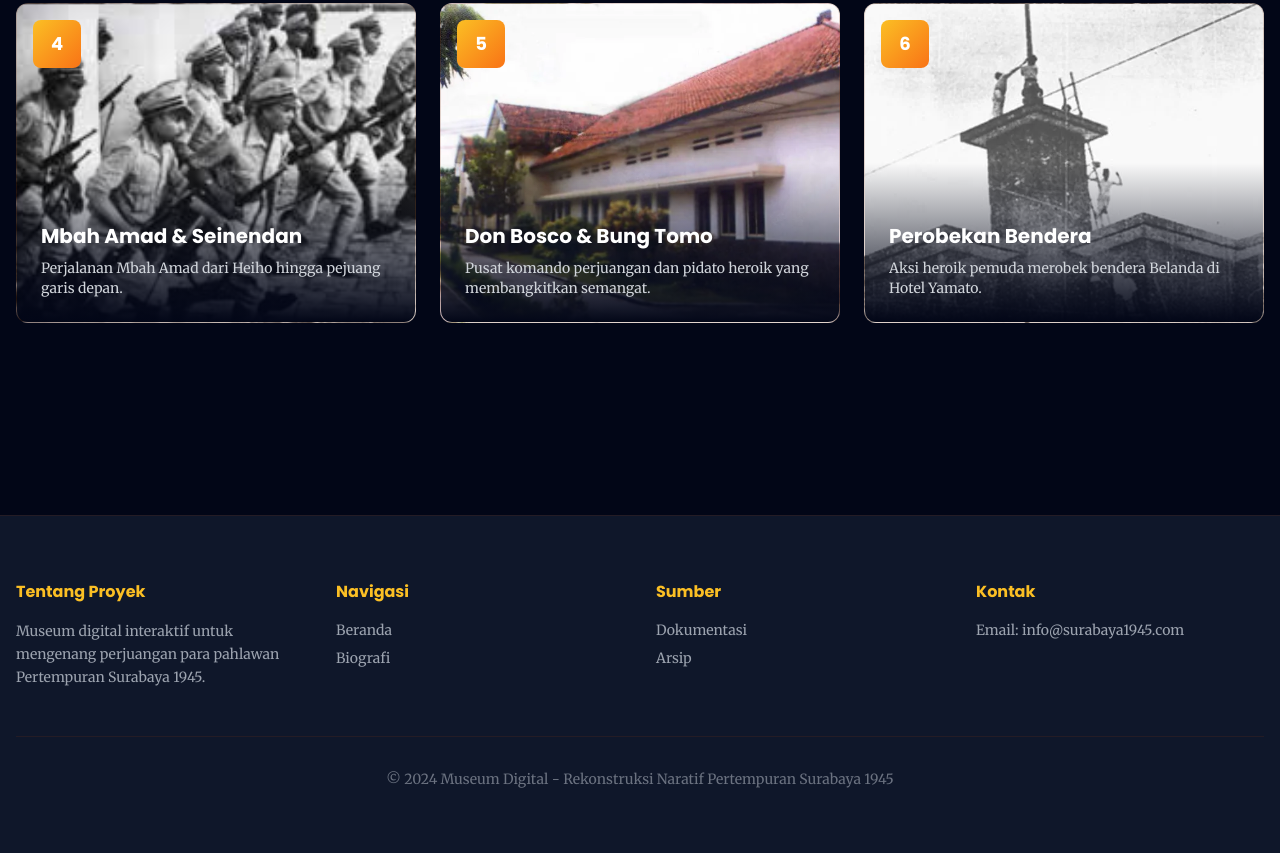
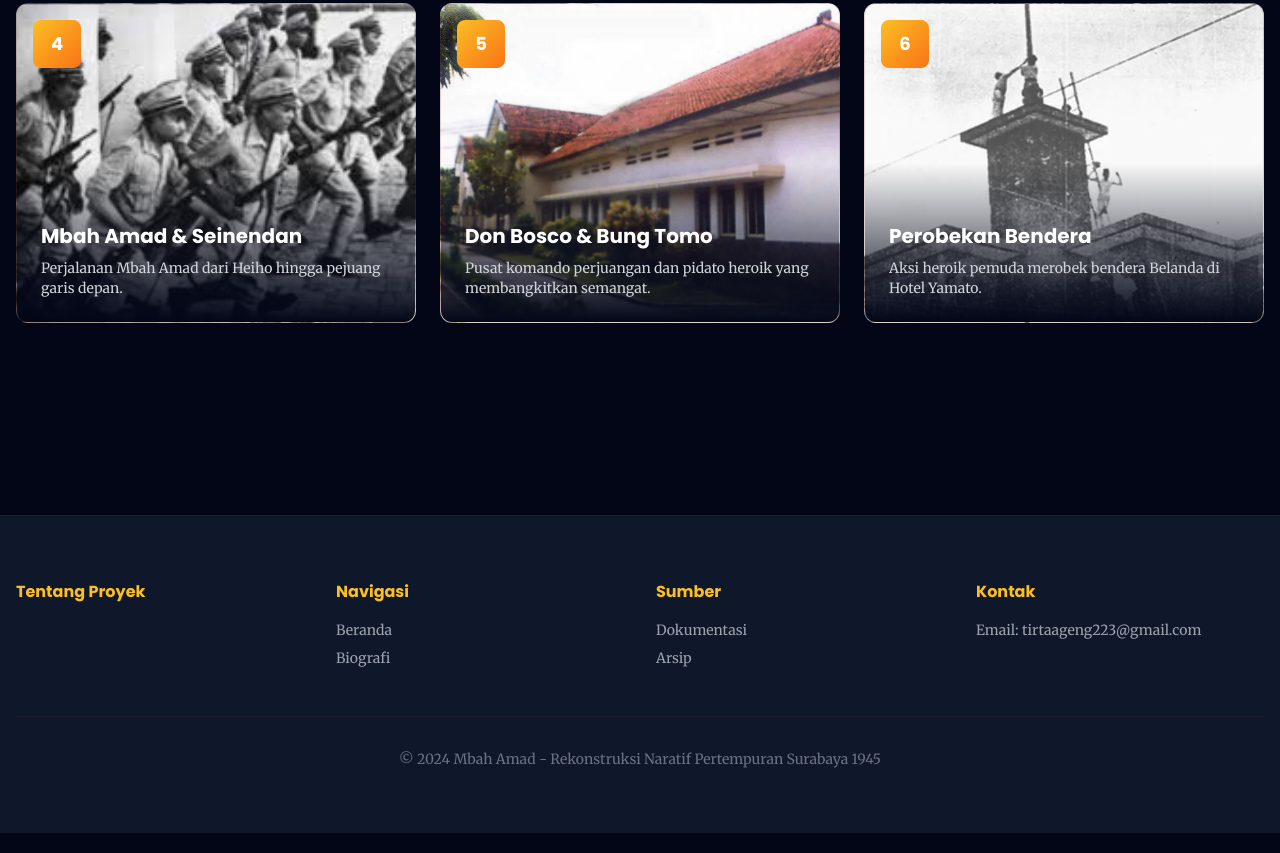
Before and after one commit to Sucipto2007/mbahamad, a plain HTML site: page index.html in a window 1280 px wide. Shown: the part 2478-3331 px from the top of the page. Drawn offline with nearby package versions, Linux system fonts and the light colour scheme.

Commit message:
Update index.html

```diff
--- a/index.html
+++ b/index.html
@@ -530,7 +530,7 @@
      <div class="grid grid-cols-1 md:grid-cols-4 gap-8 mb-12">
       <div>
        <h4 class="font-['Poppins'] font-bold text-amber-400 mb-4">Tentang Proyek</h4>
-       <p class="text-gray-400 text-sm leading-relaxed">Museum digital interaktif untuk mengenang perjuangan para pahlawan Pertempuran Surabaya 1945.</p>
+       <p class="text-gray-400 text-sm leading-relaxed"Rekonstruksi Naratif untuk mengenang perjuangan para pahlawan Pertempuran Surabaya 1945.</p>
       </div>
       <div>
        <h4 class="font-['Poppins'] font-bold text-amber-400 mb-4">Navigasi</h4>
@@ -548,11 +548,11 @@
       </div>
       <div>
        <h4 class="font-['Poppins'] font-bold text-amber-400 mb-4">Kontak</h4>
-       <p class="text-gray-400 text-sm">Email: info@surabaya1945.com</p>
+       <p class="text-gray-400 text-sm">Email: tirtaageng223@gmail.com</p>
       </div>
      </div>
      <div class="border-t border-amber-900/20 pt-8 text-center text-gray-500 text-sm">
-      <p>&copy; 2024 Museum Digital - Rekonstruksi Naratif Pertempuran Surabaya 1945</p>
+      <p>&copy; 2024 Mbah Amad - Rekonstruksi Naratif Pertempuran Surabaya 1945</p>
      </div>
     </div>
    </footer>
@@ -560,4 +560,5 @@
 
   <script src="script.js"></script>
  </body>
+
 </html>
```
